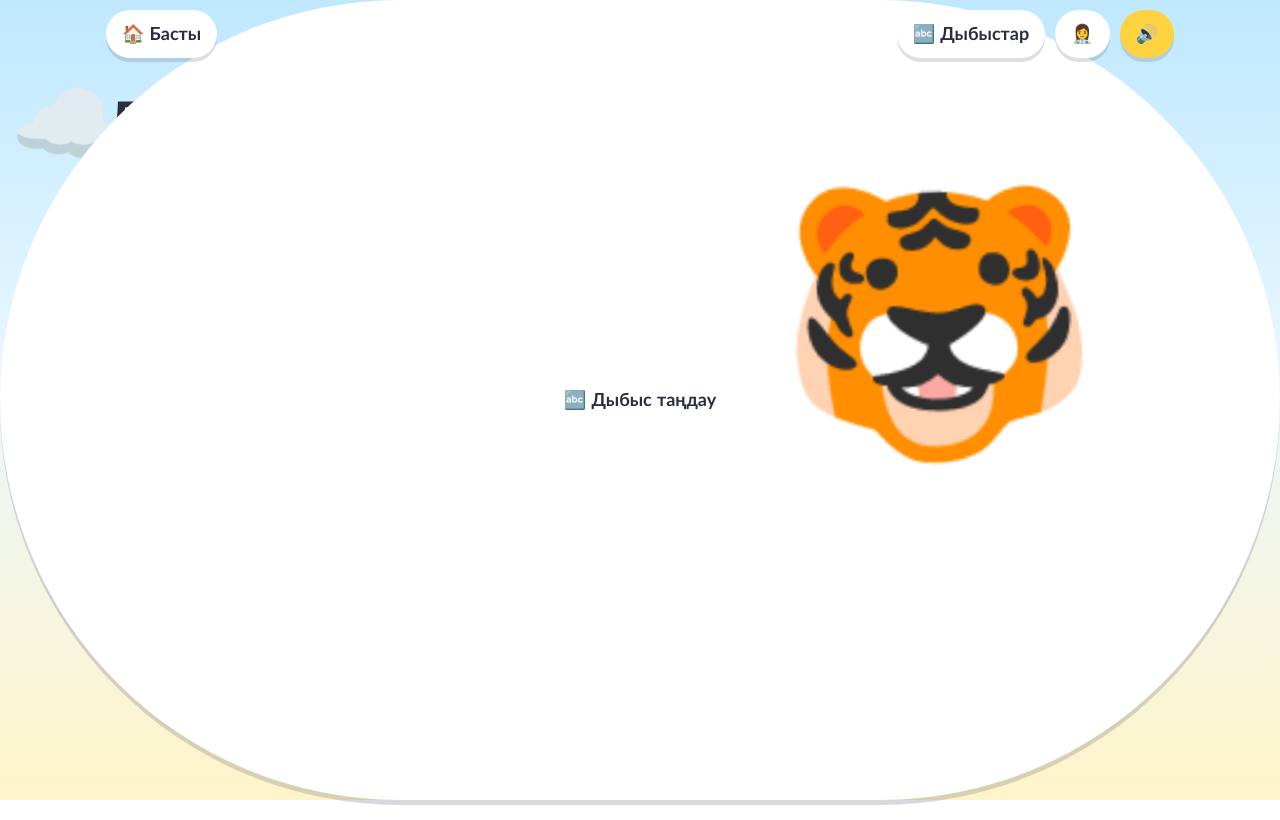
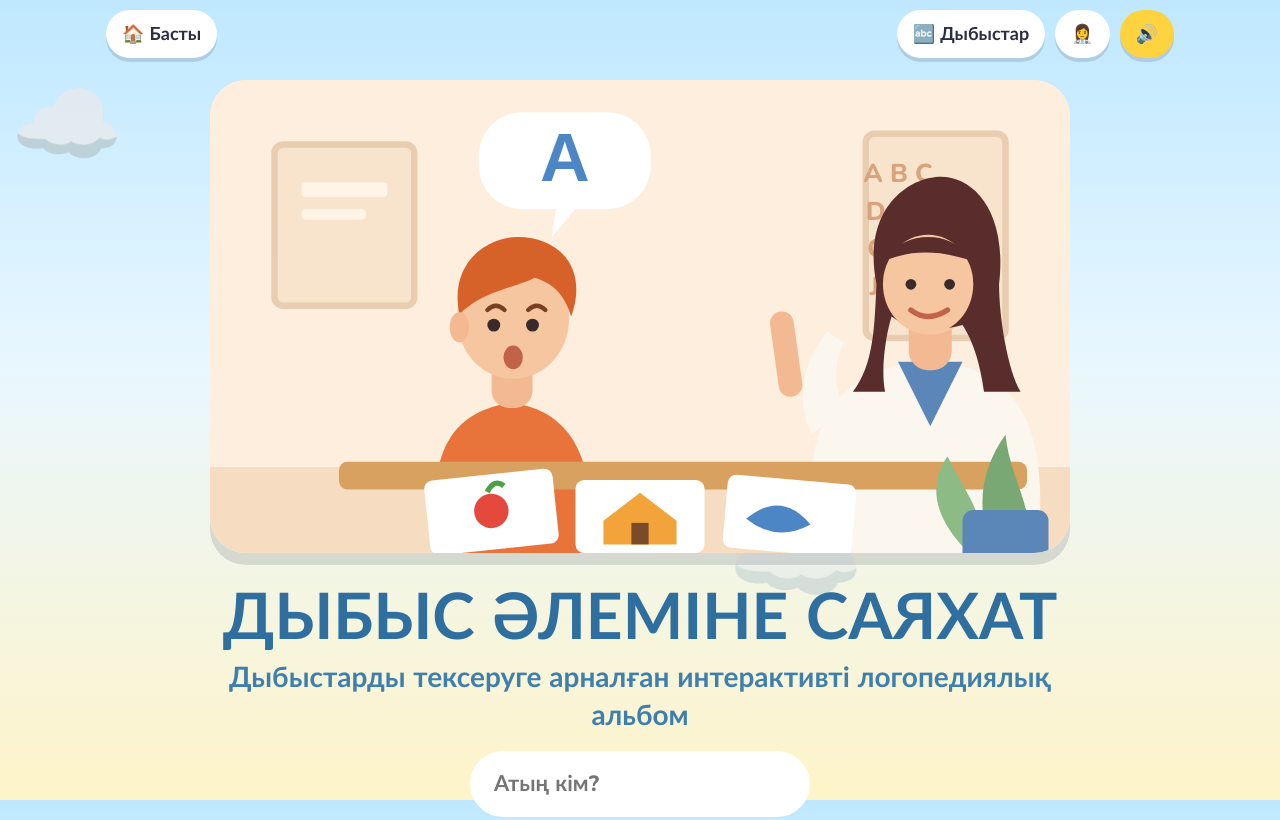
Before and after one commit to higgsuser930-arch/dybys-siqyry, a plain HTML site: page index.html in a window 1280 px wide. Shown: the top 820 px of the page. Drawn offline with nearby package versions, Linux system fonts and the light colour scheme.

Commit message:
New home hero illustration; game 1 plays sound of the chosen answer
Co-Authored-By: Claude Sonnet 5.5 <noreply@anthropic.com>
Claude-Session: https://claude.ai/code/session_01EpQrEbfz6UPHG9xFXcE3A1

```diff
--- a/css/style.css
+++ b/css/style.css
@@ -205,3 +205,11 @@ textarea.note{width:100%;min-height:90px;font:inherit;font-weight:600;border-rad
 .scenebox.big{font-size:clamp(110px,22vw,180px)}
 .qlist{text-align:left;display:inline-block;background:#eef6ff;border-radius:20px;padding:10px 24px;margin:6px 0;font-size:clamp(16px,2.4vw,20px)}
 .qlist ul{margin:4px 0 0;padding-left:20px}
+
+/* басты бет */
+.home{text-align:center;max-width:860px;margin:0 auto}
+.hero-art{border-radius:36px;overflow:hidden;box-shadow:0 12px 0 rgba(43,45,66,.14);aspect-ratio:800/440;background:#fdeedd;margin-top:6px}
+.hero-art svg{width:100%;height:auto;display:block}
+.home-title{font-size:clamp(34px,7vw,64px);color:#2f6f9f;text-transform:uppercase;margin:.5em 0 .1em;letter-spacing:0}
+.home-sub{font-size:clamp(18px,3vw,28px);margin:0 0 .6em;color:#3f7fae}
+.home .namebox{justify-content:center}
--- a/js/app.js
+++ b/js/app.js
@@ -196,21 +196,41 @@ function mascot(text, mood) {
 const isV = L => D.find(x => x.letter === L).type === 'vowel';
 const RARE = new Set(['В', 'Ф', 'Э', 'Ц', 'Ч', 'Щ', 'Һ']);
 
+const HERO_SVG = `<svg viewBox="0 0 800 440" xmlns="http://www.w3.org/2000/svg" preserveAspectRatio="xMidYMid meet">
+<rect width="800" height="440" fill="#fdeedd"/><rect y="360" width="800" height="80" fill="#f6dcc0"/>
+<rect x="60" y="60" width="130" height="150" rx="8" fill="#f8e3cc" stroke="#e9cdb0" stroke-width="6"/><rect x="85" y="95" width="80" height="14" rx="4" fill="#fff4e6"/><rect x="85" y="120" width="60" height="10" rx="4" fill="#fff4e6"/>
+<rect x="610" y="50" width="130" height="190" rx="8" fill="#f8e3cc" stroke="#e9cdb0" stroke-width="6"/>
+<g font-family="Nunito,Arial,sans-serif" font-weight="800" font-size="24" fill="#d9a47c" text-anchor="middle"><text x="640" y="95">A B C</text><text x="640" y="130">D E F</text><text x="640" y="165">G H I</text><text x="640" y="200">J K L</text></g>
+<g transform="translate(250 30)"><path d="M0 40a40 40 0 0 1 40-40h80a40 40 0 0 1 40 40v10a40 40 0 0 1-40 40h-30l-22 26 4-26h-32a40 40 0 0 1-40-40z" fill="#fff"/><text x="80" y="64" font-family="Nunito,Arial,sans-serif" font-weight="900" font-size="64" fill="#4d86c4" text-anchor="middle">А</text></g>
+<g><path d="M560 440c-10-110 10-170 110-180 90 10 110 70 100 180z" fill="#fbf6ee"/><path d="M640 262l30 60 30-60z" fill="#5b87b8"/><rect x="650" y="215" width="40" height="55" rx="18" fill="#f2b992"/>
+<ellipse cx="670" cy="185" rx="46" ry="52" fill="#f6c6a0"/><path d="M620 190c-14-70 30-100 60-100s62 32 54 100c0 30 8 80 20 100h-34c-4-30-12-50-20-62-20 6-50 4-66-8-6 20-10 50-6 70h-30c20-26 20-62 22-100z" fill="#5a2d2d"/>
+<ellipse cx="668" cy="190" rx="42" ry="46" fill="#f6c6a0"/><path d="M628 168c10-24 60-34 80 0-30-10-56-10-80 0z" fill="#5a2d2d"/>
+<circle cx="652" cy="190" r="5" fill="#3b2a2a"/><circle cx="688" cy="190" r="5" fill="#3b2a2a"/><path d="M652 214q16 12 34 0" stroke="#c0634a" stroke-width="5" fill="none" stroke-linecap="round"/>
+<path d="M560 330c-20-40 0-80 14-96l16 10c-10 20-10 40 0 60z" fill="#fbf6ee"/><rect x="525" y="215" width="22" height="80" rx="11" fill="#f2b992" transform="rotate(-8 536 255)"/></g>
+<g><path d="M210 440c-8-90 10-130 70-140 56 8 80 50 74 140z" fill="#e8743b"/><rect x="262" y="255" width="38" height="50" rx="16" fill="#f2b992"/>
+<ellipse cx="282" cy="222" rx="52" ry="56" fill="#f6c6a0"/><path d="M232 218c-10-48 26-72 54-72 40 0 66 30 50 74-8-26-22-32-34-36-20 10-48 12-70 34z" fill="#d6622a"/><ellipse cx="232" cy="230" rx="9" ry="14" fill="#f2b992"/>
+<circle cx="264" cy="228" r="6" fill="#3b2a2a"/><circle cx="300" cy="228" r="6" fill="#3b2a2a"/><ellipse cx="282" cy="258" rx="9" ry="11" fill="#c0634a"/><path d="M258 214q8-8 16 0M296 214q8-8 16 0" stroke="#7a3e22" stroke-width="4" fill="none" stroke-linecap="round"/>
+<circle cx="286" cy="290" r="9" fill="#f2b992"/></g>
+<rect x="120" y="355" width="640" height="26" rx="8" fill="#d9a15f"/>
+<g transform="rotate(-6 250 385)"><rect x="200" y="368" width="120" height="70" rx="8" fill="#fff"/><circle cx="260" cy="402" r="16" fill="#e5483d"/><path d="M258 384q8-12 16-4" stroke="#4aa14a" stroke-width="5" fill="none"/></g>
+<g><rect x="340" y="372" width="120" height="68" rx="8" fill="#fff"/><path d="M366 410l34-26 34 26v22h-68z" fill="#f2a33a"/><rect x="392" y="412" width="16" height="20" fill="#7a4a2a"/></g>
+<g transform="rotate(5 520 395)"><rect x="480" y="370" width="120" height="68" rx="8" fill="#fff"/><path d="M500 410q30-30 60 0-30 20-60 0z" fill="#4d86c4"/></g>
+<path d="M730 440c-20-40-12-80 10-110 4 40 24 60 24 110z" fill="#7aa874"/><path d="M706 440c-30-30-40-60-20-90 14 30 34 50 34 90z" fill="#8cbb86"/><rect x="700" y="400" width="80" height="50" rx="10" fill="#5b87b8"/>
+</svg>`;
+
 /* ---------- басты бет ---------- */
 function Home() {
   crumb = '';
   const inp = h('input', { type: 'text', placeholder: 'Атың кім?', value: S.name, maxlength: 30, 'aria-label': 'Баланың аты', oninput: () => { S.name = inp.value; save(); } });
   const done = Object.keys(S.res).length;
-  app.append(h('section', { class: 'screen hero' },
-    h('div', {}, h('h1', {}, 'Дыбыс сиқыры ✨'),
-      mascot(S.name ? `Сәлем, ${S.name}! Бірге ойнайық!` : 'Сәлем! Мен Жолбарыспын. Бірге ойнайық, дыбыстарды үйренейік!'),
-      h('p', { class: 'lead' }, '37 дыбыс • 259 ойын • микрофонмен сөйле, камерамен айнаға қара!'),
-      h('div', { class: 'namebox' }, inp),
-      h('div', { class: 'row', style: 'justify-content:flex-start' },
-        h('button', { class: 'btn big', onclick: () => { say('ui:welcome'); go(Breath, 0); } }, '▶ Бастаймыз!'),
-        h('button', { class: 'btn ghost sky', onclick: () => go(Picker) }, '🔤 Дыбыс таңдау'),
-        done ? h('button', { class: 'btn ghost', onclick: () => go(Report) }, '📋 Қорытынды') : null)),
-    h('div', { class: 'big-emoji', 'aria-hidden': 'true' }, '🐯')));
+  app.append(h('section', { class: 'screen home' },
+    h('div', { class: 'hero-art', role: 'img', 'aria-label': 'Логопед бала мен дыбыс жаттықтырып отыр', html: HERO_SVG }),
+    h('h1', { class: 'home-title' }, 'Дыбыс әлеміне саяхат'),
+    h('p', { class: 'home-sub' }, 'Дыбыстарды тексеруге арналған интерактивті логопедиялық альбом'),
+    h('div', { class: 'namebox' }, inp),
+    h('div', { class: 'row' },
+      h('button', { class: 'btn big', onclick: () => { say('ui:welcome'); go(Breath, 0); } }, '▶ Бастаймыз!'),
+      done ? h('button', { class: 'btn ghost', onclick: () => go(Report) }, '📋 Қорытынды') : null)));
   setTimeout(() => say('ui:welcome'), 300);
 }
 
@@ -330,7 +350,7 @@ function buildSteps(s, g, lv) {
   const L = s.letter, l = L.toLowerCase(), steps = [];
   if (g === 1) {
     if (lv === 'hard') for (const w of s.g1.hard) steps.push({ kind: 'findword', word: w, opts: shuffle([w, ...shuffle(s.g1.wrong).slice(0, 2)]) });
-    else for (const x of s.g1[lv]) steps.push({ kind: 'sound', snd: x });
+    else for (const x of s.g1[lv]) steps.push({ kind: 'sound', snd: x, pool: s.g1.easy.concat(s.g1.medium) });
   }
   if (g === 2) { const n = lv === 'easy' ? 1 : 3; for (let i = 0; i < n; i++) steps.push({ kind: 'speak', mode: 'voice', n, i, say: 'snd:' + l, show: L, hintText: lv === 'hard' ? ['Жай айт', 'Қалыпты айт', 'Сәл қатты айт'][i] : lv === 'medium' ? `${i + 1}-ші рет` : 'Тыңда да, қайтала!', cam: true }); }
   if (g === 3) for (const w of s.g3[lv]) { steps.push({ kind: 'train', word: w, syl: s.syl[w], pick: lv === 'medium', both: lv === 'hard' }); }
@@ -407,7 +427,8 @@ async function runStep(stage, st, ctx) {
     const opts = [h('button', { class: 'choice' }, `Бұл «${L}»`), h('button', { class: 'choice' }, 'Басқа дыбыс')];
     stage.replaceChildren(h('div', { class: 'prompt' }, `Тыңда: «${L}» дыбысы естілді ме?`), ear, h('div', { class: 'soundcard ' + (isV(L) ? '' : 'c'), style: 'display:none' }), h('div', { class: 'choices' }, opts), fb);
     setTimeout(() => ear.click(), 250);
-    return new Promise(res => opts.forEach((b, k) => b.onclick = async () => { const ok = (k === 0) === (st.snd === l); b.classList.add(ok ? 'good' : 'bad'); feedback(fb, ok); if (ok) { opts.forEach(o => o.disabled = true); await sleep(900); res(fails); } else fails++; }));
+    const others = (st.pool || []).filter(x => x !== l), pickOther = () => others[Math.random() * others.length | 0] || 'ә';
+    return new Promise(res => opts.forEach((b, k) => b.onclick = async () => { const ok = (k === 0) === (st.snd === l); b.classList.add(ok ? 'good' : 'bad'); feedback(fb, ok); say('snd:' + (k === 0 ? l : (st.snd !== l ? st.snd : pickOther())), k === 0 ? L : ''); if (ok) { opts.forEach(o => o.disabled = true); await sleep(1500); res(fails); } else fails++; }));
   }
   if (st.kind === 'findword') {
     const opts = st.opts.map(w => h('button', { class: 'choice pic-ch', 'aria-label': 'Сурет', onclick: async e => { say(w); const ok = has(w, L); const b = e.currentTarget; if (done) return; b.classList.add(ok ? 'good' : 'bad'); feedback(fb, ok); if (ok) { done = true; await sleep(1100); resolve(fails); } else fails++; } }, pic(w)));
```
